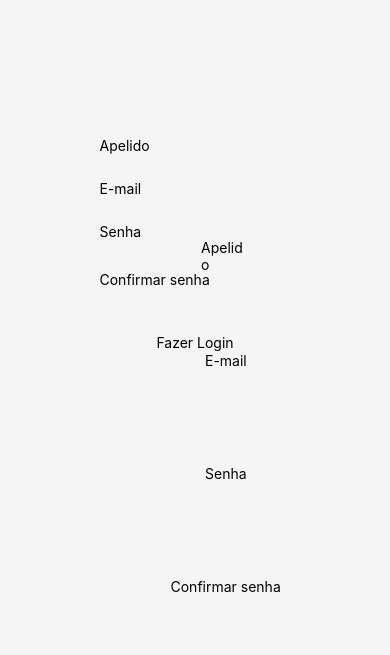
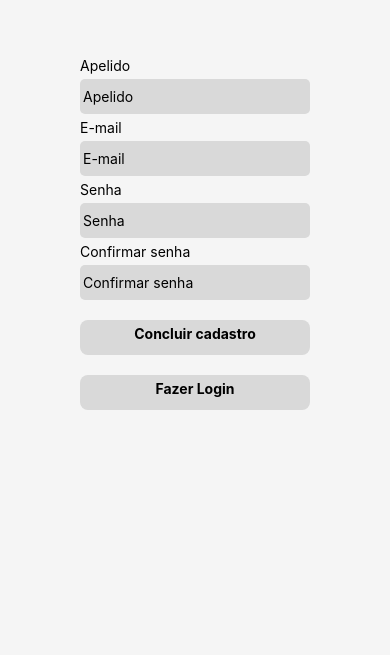
Before and after one commit to joaor-matos/BuddyBuilder, a React Native app: screen /Cadastro in a window 390 px wide. Shown: the part 189-844 px from the top of the page. Built offline with nearby package versions, Linux system fonts and the light colour scheme.

Commit message:
Corrigindo a estrutura da página de Cadastro

```diff
--- a/pages/Cadastro.js
+++ b/pages/Cadastro.js
@@ -15,6 +15,7 @@ const SignUpScreen = () => {
 function CadastroScreen() {
     return (
         <View style={styles.container}>
+            <View style={{gap: 5}}>
                 <Text style={styles.textNickname}>Apelido</Text>
                 {/* <TextInput style={styles.nicknameInput} placeholder="Apelido" onChangeText={text => setNickname(text)} value={nickname} /> */}
                 <TextInput style={styles.nicknameInput} placeholder="Apelido" />
@@ -31,12 +32,15 @@ function CadastroScreen() {
                 {/* <TextInput style={styles.confirmPasswordInput} placeholder="Confirmar senha" onChangeText={text => setConfirmPassWord(text)} value={confirmPassword} /> */}
                 <TextInput style={styles.confirmPasswordInput} placeholder="Confirmar senha" />
 
-            <TouchableOpacity style={styles.btnCadastro}><Text style={styles.textCadastro}>Concluir cadastro</Text></TouchableOpacity>
+                <TouchableOpacity style={styles.btnCadastro}><Text style={{ fontWeight: "bold", textAlign: 'center' }}>Concluir cadastro</Text></TouchableOpacity>
 
                 <TouchableOpacity
-                title="Login" onPress={() => navigation.navigate('Login')} >
-                <Text>Fazer Login</Text>
+                    title="Login" style={styles.btnCadastro} onPress={() => navigation.navigate('Login')} >
+                    <Text style={{ fontWeight: "bold", textAlign: 'center' }}>
+                        Fazer Login
+                    </Text>
                 </TouchableOpacity>
+            </View>
         </View>
     )
 }
@@ -49,85 +53,72 @@ function CadastroScreen() {
         justifyContent: 'center',
     },
     nicknameInput: {
-         width: 191,
-         height: 26,
-         top: 143,
-         left: 31,
+        width: 230,
+        height: 35,
+        padding: 3,
         borderRadius: 5,
+        backgroundColor: "#D9D9D9"
     },
     emailInput: {
-         width: 191,
-         height: 26,
-         top: 213,
-         left: 31,
+        width: 230,
+        height: 35,
+        padding: 3,
         borderRadius: 5,
+        backgroundColor: "#D9D9D9"
     },
     passwordInput: {
-         width: 191,
-         height: 26,
-         top: 283,
-         left: 31,
+        width: 230,
+        height: 35,
+        padding: 3,
         borderRadius: 5,
+        backgroundColor: "#D9D9D9"
     },
     confirmPasswordInput: {
-         width: 191,
-         height: 36,
-         top: 353,
-         left: 31,
+        width: 230,
+        height: 35,
+        padding: 3,
         borderRadius: 5,
+        backgroundColor: "#D9D9D9"
     },
     btnCadastro: {
-         width: 191,
-         height: 36,
-         top: 403,
-         left: 44,
-         borderRadius: 8
+        width: 230,
+        height: 35,
+        padding: 5,
+        borderRadius: 8,
+        backgroundColor: "#D9D9D9",
+        marginTop: 15,
     },
     textNickname: {
         fontSize: 14,
         fontFamily: 'Inter',
         fontWeight: "400",
-         width: 50,
-         height: 17,
-         top: 123,
-         left: 31,
+        textAlign: "left"
     },
     textEmail: {
         fontFamily: 'Inter',
         fontSize: 14,
         fontWeight: "400",
-         width: 42,
-         height: 17,
-         top: 193,
-         left: 31,
     },
     textPassword: {
         fontFamily: 'Inter',
         fontSize: 14,
         fontWeight: "400",
-       width: 42,
-       height: 17,
-       top: 263,
-       left: 31,
     },
     textConfirm: {
         fontFamily: 'Inter',
         fontSize: 14,
         fontWeight: "400",
-       width: 111,
-       height: 17,
-       top: 333,
-       left: 31,
     },
     textCadastro: {
-       width: 122,
-       height: 17,
-       top: 413,
-       left: 65,
         fontFamily: 'Inter',
         fontSize: 14,
         fontWeight: "700",
-     }
+    },
+    textPassword: {
+        fontFamily: 'Inter',
+        fontSize: 14,
+        fontWeight: "400",
+    },
 })
 
 export default CadastroScreen;
```
Also changed, not shown: 1 other file (tests, documents, lock files or other folders). Lines whose indentation alone changed are shown as unchanged.
